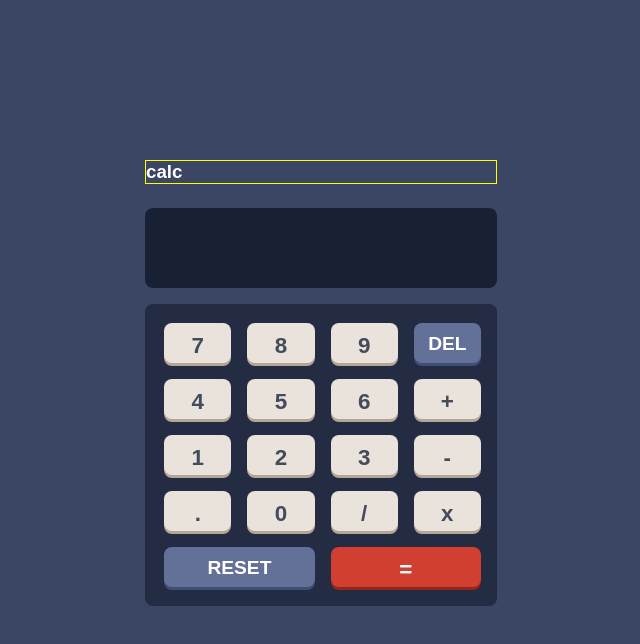
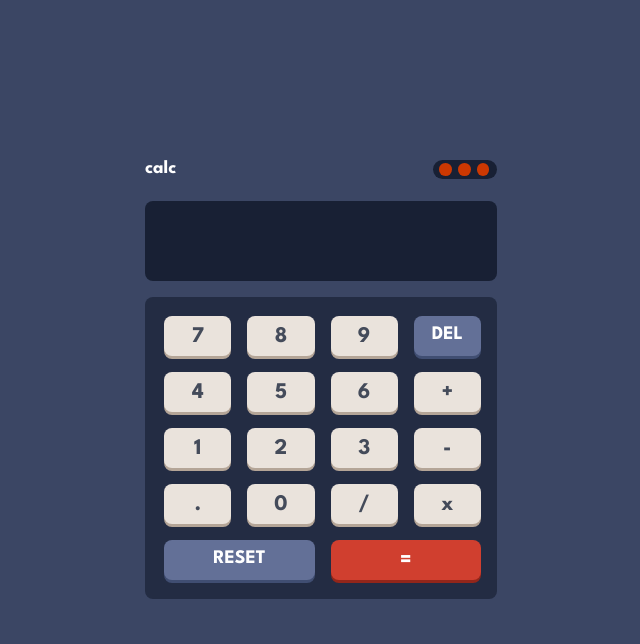
Before and after one commit to susovan777/Calculator-App, a plain HTML site: page index.html in a window 1280 px wide. Shown: the whole page, without its empty margins (319-959 px from the left). Drawn offline with Linux system fonts and the light colour scheme.

Commit message:
Final update

```diff
--- a/index.html
+++ b/index.html
@@ -5,17 +5,18 @@
     <meta http-equiv="X-UA-Compatible" content="IE=edge">
     <meta name="viewport" content="width=device-width, initial-scale=1.0">
     <title>Calculator app</title>
+
     <link rel="stylesheet" href="style.css">
 </head>
 <body>
     <div class="container">
         <div class="head">
             <h3>calc</h3>
-            <!-- <div class="theme">
-                <input type="radio" name="thm1" id="" class="theme-btn">
-                <input type="radio" name="thm1" id="" class="theme-btn">
-                <input type="radio" name="thm1" id="" class="theme-btn">
-            </div> -->
+            <div class="theme">
+                <div class="theme-btn"></div>
+                <div class="theme-btn"></div>
+                <div class="theme-btn"></div>
+            </div>
         </div>
         <div class="display">
             <h4 class="side_input"></h4>
--- a/script.js
+++ b/script.js
@@ -26,7 +26,7 @@ const sideNumber = document.querySelector('.side_input');
 const keyArr = document.querySelectorAll('.numKey');
 const operatorKeys = document.querySelectorAll('.operator_key');
 
-console.log(keyArr, operatorKeys);
+// console.log(keyArr, operatorKeys);
 
 function calculation(a, b, opr) {
     let result;
@@ -52,11 +52,9 @@ function calculation(a, b, opr) {
 let operator = "";
 let operands = "";
 
-let operation = [];
-
+// adding listener to all the number keys
 for (let i = 0; i < keyArr.length; i++) {
     keyArr[i].addEventListener('click', e => {
-        // console.log(e.target.innerText);
         operands += e.target.innerText;
         inputNumber.textContent = operands;
         console.log(operands);
@@ -74,11 +72,10 @@ for (let i = 0; i < keyArr.length; i++) {
     })
 }
 
-
+// adding listener to all the operator keys
 for(let j = 0; j < operatorKeys.length; j++) {
     operatorKeys[j].addEventListener('click', e => {
         operator = e.target.textContent;
-        // if(e.target.textContent == ' / ') e.target.textContent = ' ÷ ';
         console.log(operator);
         operands += operator;
         inputNumber.textContent = operands;
@@ -90,11 +87,12 @@ for(let j = 0; j < operatorKeys.length; j++) {
 btn_equal.addEventListener('click', () => {
     sideNumber.textContent = operands;
     let arr = operands.split(`${operator}`);
-    console.log(arr);
+    // console.log(arr);
     let ans = calculation(Number(arr[0]), Number(arr[1]), operator.trim());
-    console.log(ans);
+    // console.log(ans);
     inputNumber.textContent = ans;
     operands = String(ans);
+    // operands = "";
 })
 
 // when clicked on RESET button
@@ -107,6 +105,6 @@ btn_reset.addEventListener('click', () => {
 // when clicked on DEL button
 btn_del.addEventListener('click', () => {
     operands = operands.slice(0, -1);
-    console.log(operands);
+    // console.log(operands);
     inputNumber.textContent = operands;
 })
--- a/style.css
+++ b/style.css
@@ -1,5 +1,5 @@
 
-/* @import url('https://fonts.googleapis.com/css2?family=League+Spartan:wght@400;700&display=swap'); */
+@import url('https://fonts.googleapis.com/css2?family=League+Spartan:wght@400;700&display=swap');
 
 * {
     margin: 0;
@@ -20,17 +20,32 @@ body {
 }
 
 .head {
-    border: 1px solid yellow;
+    /* border: 1px solid yellow; */
+    position: relative;
     margin-bottom: 1.5rem;
     color: #fff;
 }
 
-/* .theme {
+.theme {
+    position: absolute;
+    top: 0;
+    right: 0;
     background-color: hsl(224, 36%, 15%);
     display: inline-block;
-    padding: 1px;
-    border-radius: 10px;
-} */
+    padding: 0 5px;
+    border-radius: 15px;
+    height: 1.2rem;
+    width: 4rem;
+}
+
+.theme-btn {
+    background-color: rgb(204, 56, 2);
+    margin: 2.8px 1px;
+    width: 0.8rem;
+    height: 0.8rem;
+    border-radius: 50%;
+    display: inline-block;
+}
 
 .display {
     background-color: hsl(224, 36%, 15%);
```
